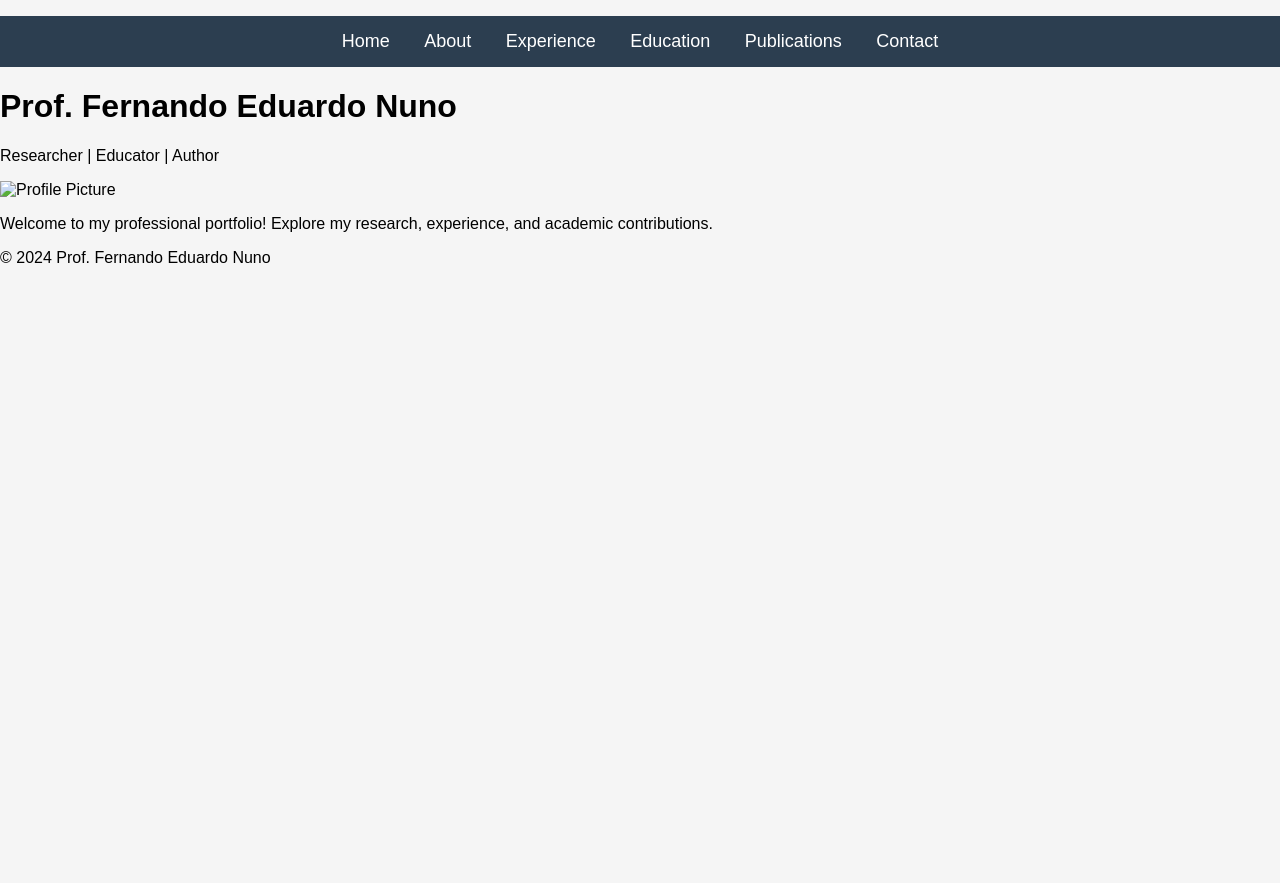
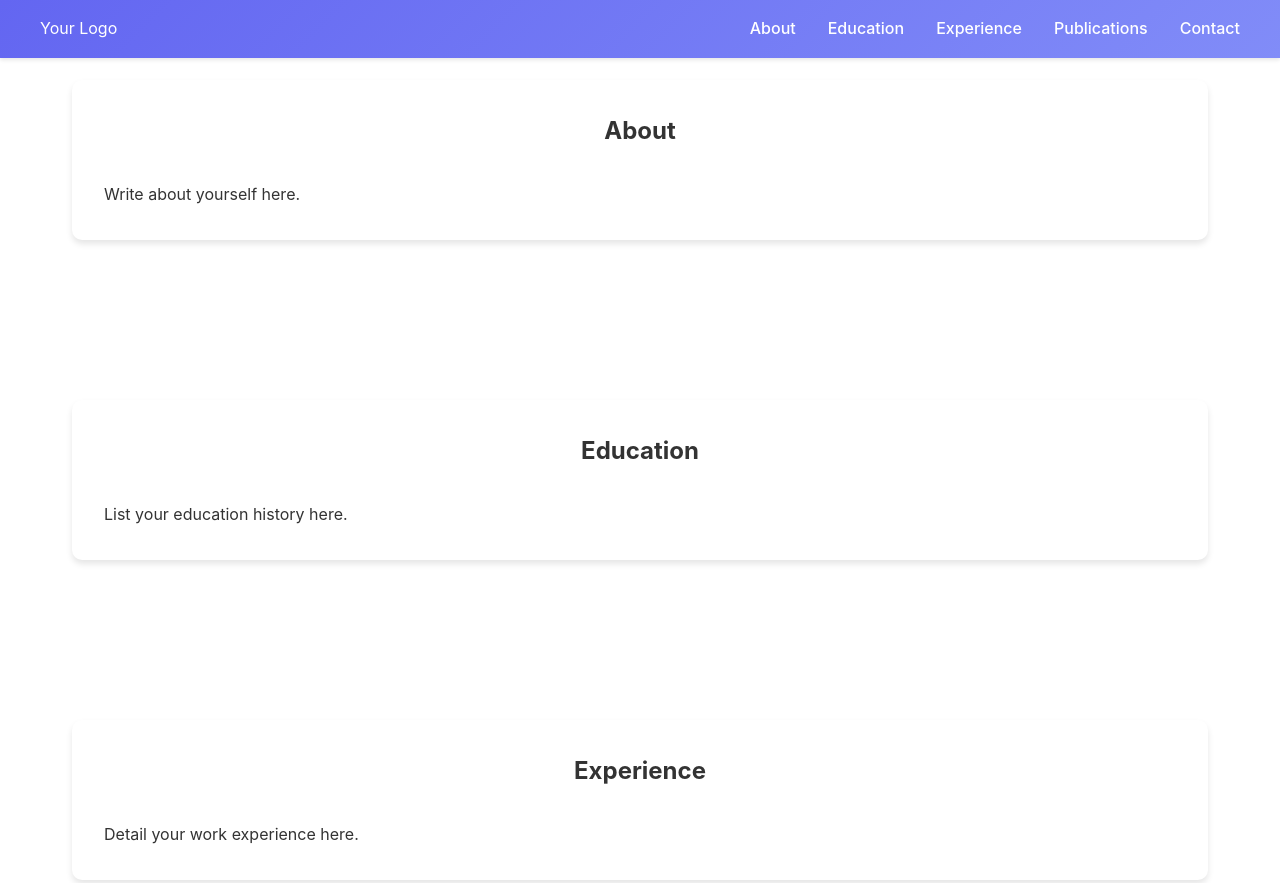
Before and after one commit to Fernand-Eduard-Nuno/Fernand-Eduard-Nuno.github.io, a plain HTML site: page index.html in a window 1280 px wide. Shown: the top 883 px of the page. Before the commit the page ends 800 px from the top, so only its background shows below. Drawn offline with nearby package versions, Linux system fonts and the light colour scheme.

Commit message:
Update index.html

```diff
--- a/index.html
+++ b/index.html
@@ -3,37 +3,144 @@
 <head>
     <meta charset="UTF-8">
     <meta name="viewport" content="width=device-width, initial-scale=1.0">
-    <title>Home | Prof. Fernando Eduardo Nuno</title>
-    <link rel="stylesheet" href="assets/styles.css">
+    <title>Professional Profile</title>
+    <script src="https://cdnjs.cloudflare.com/ajax/libs/gsap/3.12.2/gsap.min.js"></script>
+    <style>
+        * {
+            margin: 0;
+            padding: 0;
+            box-sizing: border-box;
+            font-family: -apple-system, BlinkMacSystemFont, 'Segoe UI', Roboto, Oxygen, Ubuntu, Cantarell, sans-serif;
+        }
+
+        body {
+            line-height: 1.6;
+            color: #333;
+        }
+
+        .header {
+            background: linear-gradient(135deg, #6366f1 0%, #818cf8 100%);
+            color: white;
+            padding: 1rem;
+            position: fixed;
+            width: 100%;
+            z-index: 1000;
+            box-shadow: 0 2px 4px rgba(0,0,0,0.1);
+        }
+
+        .nav {
+            max-width: 1200px;
+            margin: 0 auto;
+            display: flex;
+            justify-content: space-between;
+            align-items: center;
+        }
+
+        .nav-links {
+            display: flex;
+            gap: 2rem;
+        }
+
+        .nav-links a {
+            color: white;
+            text-decoration: none;
+            font-weight: 500;
+            transition: opacity 0.3s;
+        }
+
+        .nav-links a:hover {
+            opacity: 0.8;
+        }
+
+        .section {
+            padding: 5rem 2rem;
+            max-width: 1200px;
+            margin: 0 auto;
+        }
+
+        .section h2 {
+            text-align: center;
+            margin-bottom: 2rem;
+        }
+
+        .content-box {
+            background: white;
+            padding: 2rem;
+            border-radius: 10px;
+            box-shadow: 0 4px 6px rgba(0,0,0,0.1);
+            opacity: 0;
+            transform: translateY(20px);
+        }
+
+        @media (max-width: 768px) {
+            .nav-links {
+                display: none;
+            }
+        }
+    </style>
 </head>
 <body>
-
-    <nav>
-        <ul>
-            <li><a href="index.html">Home</a></li>
-            <li><a href="about.html">About</a></li>
-            <li><a href="experience.html">Experience</a></li>
-            <li><a href="education.html">Education</a></li>
-            <li><a href="publications.html">Publications</a></li>
-            <li><a href="contact.html">Contact</a></li>
-        </ul>
-    </nav>
-
-    <header class="hero">
-        <div class="overlay">
-            <h1>Prof. Fernando Eduardo Nuno</h1>
-            <p>Researcher | Educator | Author</p>
-        </div>
+    <header class="header">
+        <nav class="nav">
+            <div class="logo">Your Logo</div>
+            <div class="nav-links">
+                <a href="#about">About</a>
+                <a href="#education">Education</a>
+                <a href="#experience">Experience</a>
+                <a href="#publications">Publications</a>
+                <a href="#contact">Contact</a>
+            </div>
+        </nav>
     </header>
 
-    <section class="content">
-        <img src="assets/images/profile.jpg" alt="Profile Picture" class="profile-img">
-        <p>Welcome to my professional portfolio! Explore my research, experience, and academic contributions.</p>
+    <section class="section" id="about">
+        <div class="content-box">
+            <h2>About</h2>
+            <p>Write about yourself here.</p>
+        </div>
     </section>
 
-    <footer>
-        <p>&copy; 2024 Prof. Fernando Eduardo Nuno</p>
-    </footer>
+    <section class="section" id="education">
+        <div class="content-box">
+            <h2>Education</h2>
+            <p>List your education history here.</p>
+        </div>
+    </section>
 
+    <section class="section" id="experience">
+        <div class="content-box">
+            <h2>Experience</h2>
+            <p>Detail your work experience here.</p>
+        </div>
+    </section>
+
+    <section class="section" id="publications">
+        <div class="content-box">
+            <h2>Publications</h2>
+            <p>List your publications here.</p>
+        </div>
+    </section>
+
+    <section class="section" id="contact">
+        <div class="content-box">
+            <h2>Contact</h2>
+            <p>Provide your contact information here.</p>
+        </div>
+    </section>
+
+    <script>
+        // Animation on page load
+        window.addEventListener('DOMContentLoaded', () => {
+            const sections = document.querySelectorAll('.content-box');
+            sections.forEach((section, index) => {
+                gsap.to(section, {
+                    opacity: 1,
+                    y: 0,
+                    duration: 1,
+                    delay: index * 0.3
+                });
+            });
+        });
+    </script>
 </body>
 </html>
```
